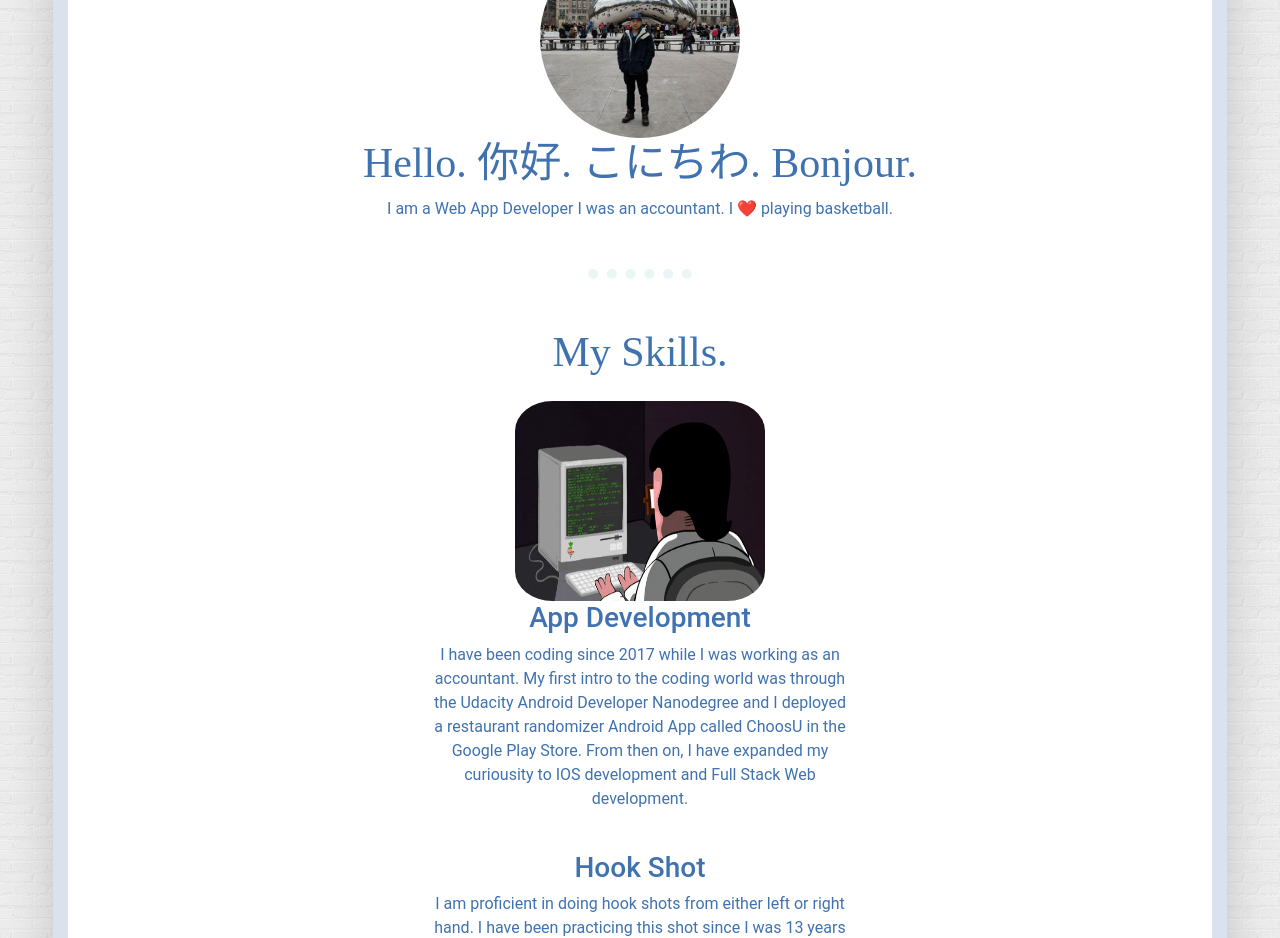
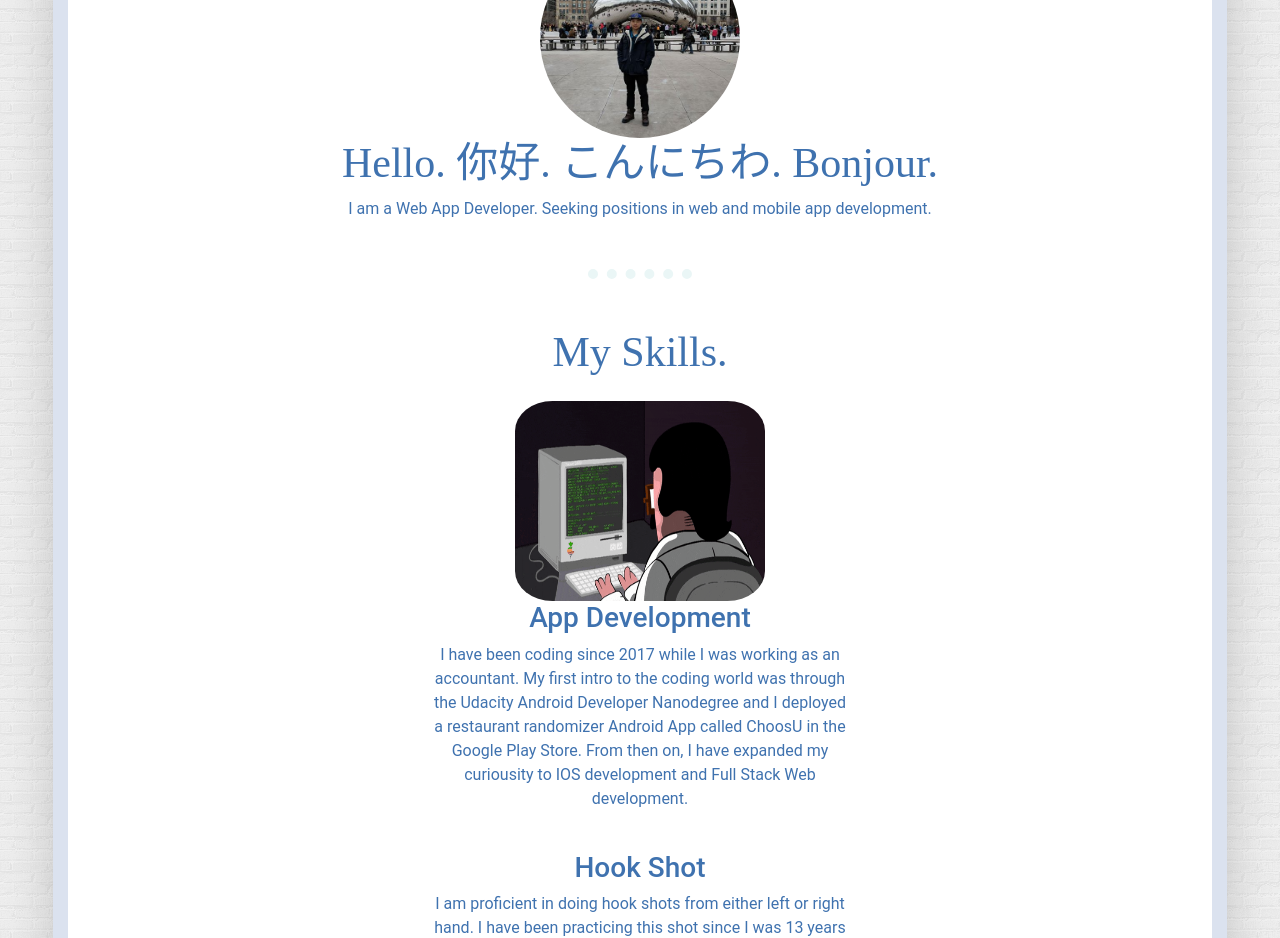
Before and after one commit to samreality4/mypersonalsite, a React (Create React App) app: page / in a window 1280 px wide. Shown: the part 1440-2378 px from the top of the page. Built offline with nearby package versions, Linux system fonts and the light colour scheme.

Commit message:
update home

```diff
--- a/src/components/Home.jsx
+++ b/src/components/Home.jsx
@@ -59,10 +59,9 @@ function Home() {
                   borderRadius: "50%"
                 }}
               />
-              <h2>Hello. 你好. こにちわ. Bonjour.</h2>
+              <h2>Hello. 你好. こんにちわ. Bonjour.</h2>
               <p>
-                I am a Web App Developer I was an accountant. I ❤️ playing
-                basketball.
+                I am a Web App Developer. Seeking positions in web and mobile app development.
               </p>
             </div>
             <hr />
```
